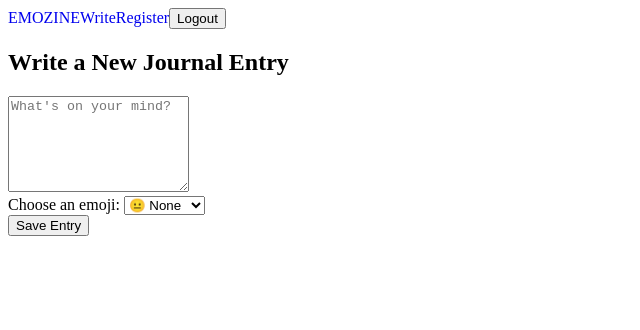
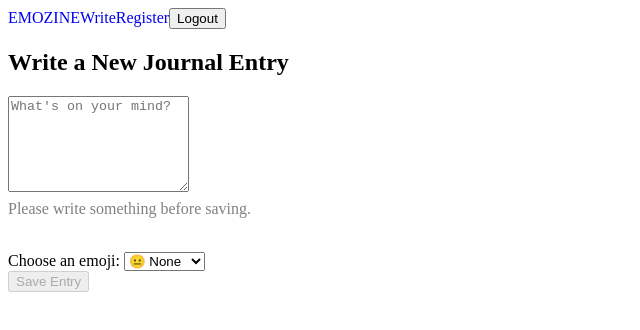
Before and after one commit to YeoMinkyu/EMOZINE, a React (Create React App) app in the folder emozine-frontend/: page /create in a window 1280 px wide. Shown: the top 330 px of the page, without its empty margins (0-640 px from the left). Built offline with nearby package versions, Linux system fonts and the light colour scheme; sample sign-in values are in the browser's storage; the HTML template or start-up script is replaced by a standard one.

Commit message:
feat(ui) add client-side validation for CreateEntry
- add requiered + minimum length checks
- show inline error and guide message (len < 5)
- disable the submit button (len < 5)

```diff
--- a/emozine-frontend/package.json
+++ b/emozine-frontend/package.json
@@ -3,6 +3,7 @@
   "version": "0.1.0",
   "private": true,
   "dependencies": {
+    "20": "^3.1.9",
     "@testing-library/dom": "^10.4.0",
     "@testing-library/jest-dom": "^6.6.3",
     "@testing-library/react": "^16.3.0",
--- /dev/null
+++ b/emozine-frontend/src/pages/CreateEntry.css
@@ -0,0 +1,9 @@
+.error-msg {
+    color: red;
+    margin-top: 4px;
+}
+
+.guide-msg {
+    color: gray;
+    margin-top: 4px;
+}
--- a/emozine-frontend/src/pages/CreateEntry.jsx
+++ b/emozine-frontend/src/pages/CreateEntry.jsx
@@ -1,13 +1,24 @@
 import React, { useState, useEffect } from "react";
 import { useNavigate } from "react-router-dom"
-import { readServerError, handleError401 } from "../utils/api"
+import { readServerError, handleError401, validateMinLengthJournal } from "../utils/api"
+import "./CreateEntry.css";
 
 function CreateEntry () {
+    const MIN_LENGTH = 5;
     const [content, setContent] = useState("");
     const [emoji, setEmoji] = useState("");
     const [loading, setLoading] = useState(false);
     const [error, setError] = useState("");
     const navigate = useNavigate();
+
+    const contentLen = content.trim().length;
+    const invalidateMsg = validateMinLengthJournal(contentLen, MIN_LENGTH);
+    const guideMsg = (() => {
+    if (contentLen === 0) return "Please write something before saving.";
+    if (contentLen < MIN_LENGTH) return `Please write at least ${MIN_LENGTH} characters.`;
+    return ""; // once valid, no guide message
+    })();
+
 
     useEffect(() => {
         const token = localStorage.getItem("access_token");
@@ -18,6 +29,11 @@ function CreateEntry () {
 
     }, [navigate])
 
+    const handleChangeContent = (e) => {
+        setError("");
+        setContent(e.target.value);
+    }
+
     // handleSubmit with async-await and try catch to POST journal entry to backend('/api/entries/')
     const handleSubmit = async (e) => {
         e.preventDefault();
@@ -26,6 +42,12 @@ function CreateEntry () {
 
         setError("");
         setLoading(true);
+
+        if (!!invalidateMsg) {
+            setError(invalidateMsg);
+            setLoading(false);
+            return;
+        }
 
         const token = localStorage.getItem("access_token");
 
@@ -60,15 +82,15 @@ function CreateEntry () {
     return (
         <div className="create-entry">
             <h2>Write a New Journal Entry</h2>
-            {error && <p role="alert" style={{color: "red"}}>{error}</p>}
             <form onSubmit={handleSubmit} aria-busy={loading}>
                 <textarea
                     disabled={loading}
                     rows="6"
-                    placeholder="What's on your mind?"
+                    placeholder={`What's on your mind?`}
                     value={content}
-                    onChange={(e)=>setContent(e.target.value)}
+                    onChange={handleChangeContent}
                 />
+                {(error && <p className="error-msg" role="alert">{error}</p> )|| (guideMsg && <p className="guide-msg">{guideMsg}</p>)}
                 <br />
                 <label>Choose an emoji: </label>
                 <select
@@ -84,7 +106,7 @@ function CreateEntry () {
                 </select>
                 <br />
                 <button
-                    disabled={loading}
+                    disabled={loading || invalidateMsg}
                     type="submit"
                 >
                     {loading ? `Saving...` : `Save Entry`}
--- a/emozine-frontend/src/pages/Login.jsx
+++ b/emozine-frontend/src/pages/Login.jsx
@@ -59,7 +59,7 @@ function Login() {
         <div className="login-container">
             <h2>Login to EMOZINE</h2>
             {error && <p role="alert" className="error" style={{ color: "red" }}>{error}</p>}
-            <form onSubmit={handleSubmit} className="login-form">
+            <form onSubmit={handleSubmit} className="login-form" aria-busy={loading}>
                 <label>Username:</label>
                 <input
                     disabled={loading}
--- a/emozine-frontend/src/utils/api.jsx
+++ b/emozine-frontend/src/utils/api.jsx
@@ -20,3 +20,13 @@ export async function readServerError(response) {
         return null;
     }
 }
+
+export function validateMinLengthJournal(contentLength, minChar) {
+    if (contentLength === 0) {
+        return `Please write something before saving.`
+    } else if (contentLength < minChar) {
+        return `Write at least ${minChar} characters…`;
+    } else {
+        return null;
+    }
+}
```
Also changed, not shown: 1 other file (tests, documents, lock files or other folders).
